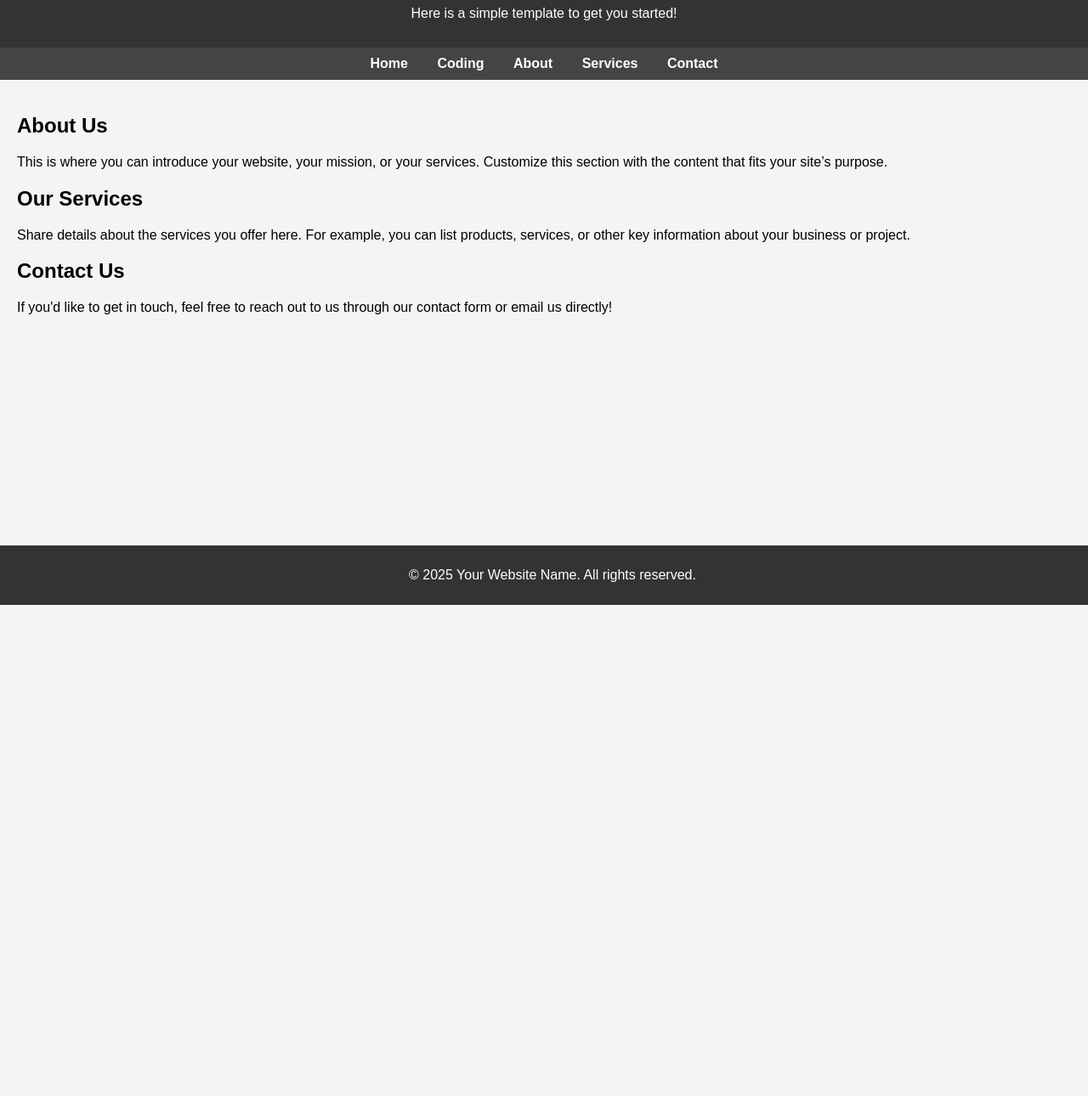
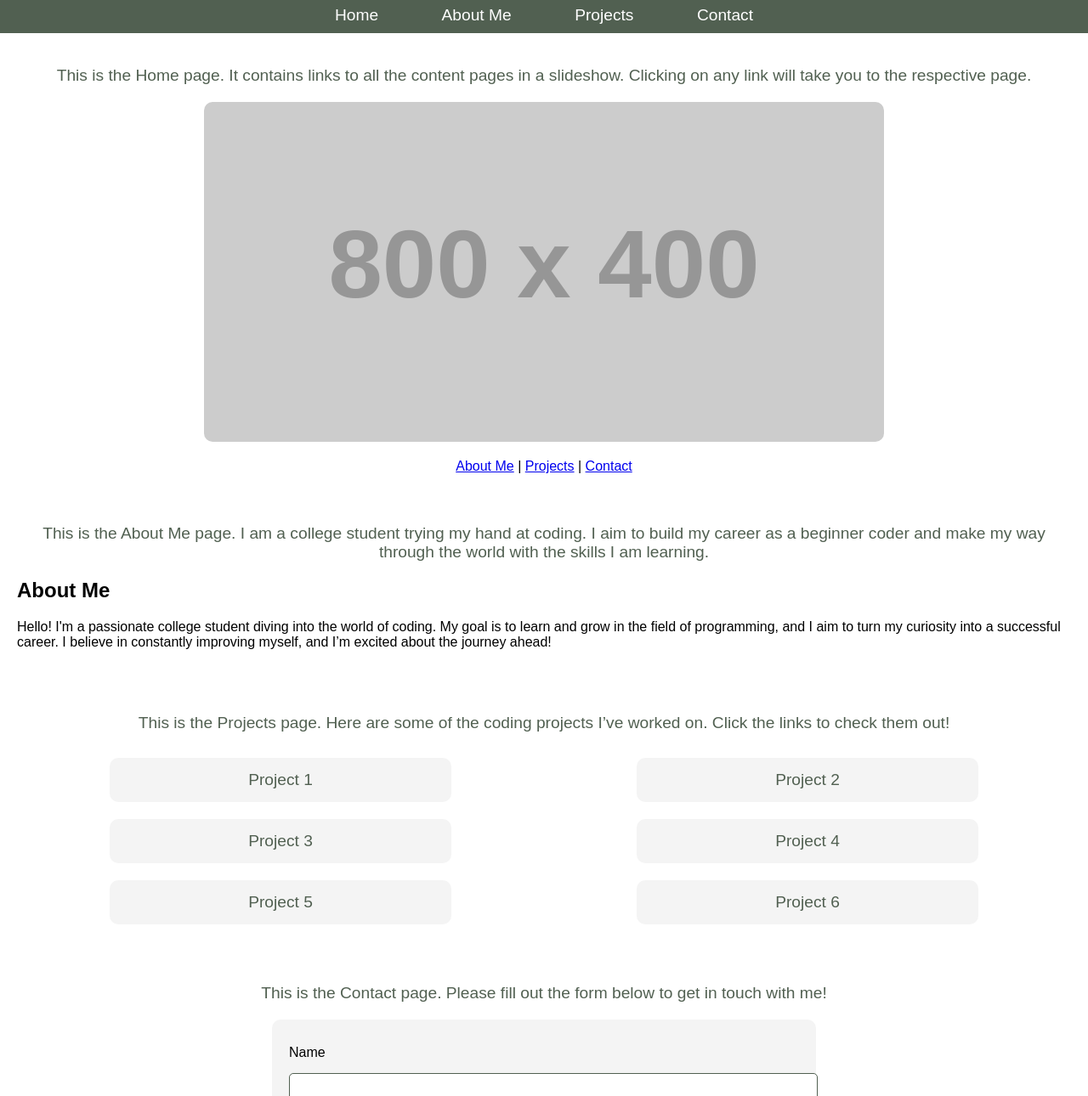
Before and after one commit to AyshaAziya/AyshaAziya.github.io, a plain HTML site: page index.html in a window 1280 px wide. Shown: the part 88-1378 px from the top of the page at 85% size. Before the commit the page ends 800 px from the top, so only its background shows below. Drawn offline with Linux system fonts and the light colour scheme; placeholder pictures from the web are drawn by us.

Commit message:
Update index.html

```diff
--- a/index.html
+++ b/index.html
@@ -1,97 +1,222 @@
 <!DOCTYPE html>
 <html lang="en">
+
 <head>
     <meta charset="UTF-8">
     <meta name="viewport" content="width=device-width, initial-scale=1.0">
-    <title>Your Website Title</title>
+    <title>My Portfolio Website</title>
     <style>
         body {
+            background-color: #FFFFFF;
+            color: #000000;
             font-family: Arial, sans-serif;
             margin: 0;
             padding: 0;
-            background-color: #f4f4f4;
         }
+
         header {
-            background-color: #333;
-            color: white;
-            padding: 15px 0;
+            background-color: #516051;
+            padding: 20px;
             text-align: center;
         }
+
+        header h1 {
+            margin: 0;
+            font-size: 2.5em;
+            color: #FFFFFF;
+        }
+
         nav {
             text-align: center;
-            background-color: #444;
+            background-color: #516051;
             padding: 10px 0;
         }
+
         nav a {
-            color: white;
+            color: #FFFFFF;
+            text-decoration: none;
+            padding: 10px 20px;
+            font-size: 1.2em;
             margin: 0 15px;
-            text-decoration: none;
-            font-weight: bold;
         }
-        main {
+
+        nav a:hover {
+            background-color: #8C8C8C;
+        }
+
+        .container {
             padding: 20px;
         }
-        footer {
+
+        .slideshow {
+            display: flex;
+            justify-content: center;
+            align-items: center;
+            margin: 20px 0;
+        }
+
+        .slideshow img {
+            max-width: 80%;
+            height: auto;
+            border-radius: 10px;
+            transition: transform 0.5s ease;
+        }
+
+        .slideshow img:hover {
+            transform: scale(1.1);
+        }
+
+        .projects {
+            display: flex;
+            flex-wrap: wrap;
+            justify-content: space-around;
+        }
+
+        .project-card {
+            background-color: #f4f4f4;
+            padding: 15px;
+            margin: 10px;
+            border-radius: 10px;
+            width: 30%;
             text-align: center;
-            background-color: #333;
-            color: white;
+        }
+
+        .project-card a {
+            color: #516051;
+            text-decoration: none;
+            font-size: 1.2em;
+        }
+
+        .contact-form {
+            max-width: 600px;
+            margin: 0 auto;
+            padding: 20px;
+            background-color: #f4f4f4;
+            border-radius: 10px;
+        }
+
+        .contact-form label {
+            display: block;
+            margin: 10px 0 5px;
+        }
+
+        .contact-form input,
+        .contact-form textarea {
+            width: 100%;
             padding: 10px;
-            position: fixed;
-            bottom: 0;
-            width: 100%;
+            margin: 10px 0;
+            border: 1px solid #516051;
+            border-radius: 5px;
         }
-        .coding-content {
-            background-color: #fff;
-            padding: 20px;
-            margin-top: 20px;
-            border-radius: 8px;
-            box-shadow: 0 0 10px rgba(0, 0, 0, 0.1);
+
+        .contact-form button {
+            background-color: #516051;
+            color: #FFFFFF;
+            border: none;
+            padding: 10px 20px;
+            font-size: 1.2em;
+            cursor: pointer;
+            border-radius: 5px;
         }
-        pre {
-            background-color: #2e2e2e;
-            color: #fff;
-            padding: 10px;
-            border-radius: 8px;
-            font-size: 16px;
-            overflow-x: auto;
+
+        .contact-form button:hover {
+            background-color: #8C8C8C;
+        }
+
+        .page-description {
+            font-size: 1.2em;
+            color: #516051;
+            text-align: center;
+            margin-bottom: 20px;
         }
     </style>
 </head>
+
 <body>
 
 <header>
-        <h1>Welcome to My Website</h1>
-        <p>Here is a simple template to get you started!</p>
+    <h1>Welcome to My Portfolio</h1>
 </header>
 
 <nav>
-        <a href="index.html">Home</a>
-        <a href="coding.html">Coding</a>
-        <a href="#">About</a>
-        <a href="#">Services</a>
-        <a href="#">Contact</a>
+    <a href="#home">Home</a>
+    <a href="#about">About Me</a>
+    <a href="#projects">Projects</a>
+    <a href="#contact">Contact</a>
 </nav>
 
-    <main>
-        <section>
-            <h2>About Us</h2>
-            <p>This is where you can introduce your website, your mission, or your services. Customize this section with the content that fits your site’s purpose.</p>
+<!-- Home Page -->
+<section id="home" class="container">
+    <div class="page-description">
+        <p>This is the Home page. It contains links to all the content pages in a slideshow. Clicking on any link will take you to the respective page.</p>
+    </div>
+    <div class="slideshow">
+        <img src="https://via.placeholder.com/800x400/516051/FFFFFF?text=Home" alt="Home Slideshow Image">
+    </div>
+    <div style="text-align: center;">
+        <a href="#about">About Me</a> |
+        <a href="#projects">Projects</a> |
+        <a href="#contact">Contact</a>
+    </div>
 </section>
 
-        <section>
-            <h2>Our Services</h2>
-            <p>Share details about the services you offer here. For example, you can list products, services, or other key information about your business or project.</p>
+<!-- About Me Page -->
+<section id="about" class="container">
+    <div class="page-description">
+        <p>This is the About Me page. I am a college student trying my hand at coding. I aim to build my career as a beginner coder and make my way through the world with the skills I am learning.</p>
+    </div>
+    <div>
+        <h2>About Me</h2>
+        <p>Hello! I'm a passionate college student diving into the world of coding. My goal is to learn and grow in the field of programming, and I aim to turn my curiosity into a successful career. I believe in constantly improving myself, and I’m excited about the journey ahead!</p>
+    </div>
 </section>
 
-        <section>
-            <h2>Contact Us</h2>
-            <p>If you'd like to get in touch, feel free to reach out to us through our contact form or email us directly!</p>
+<!-- Projects Page -->
+<section id="projects" class="container">
+    <div class="page-description">
+        <p>This is the Projects page. Here are some of the coding projects I’ve worked on. Click the links to check them out!</p>
+    </div>
+    <div class="projects">
+        <div class="project-card">
+            <a href="https://trinket.io/python/db1619261e6c" target="_blank">Project 1</a>
+        </div>
+        <div class="project-card">
+            <a href="https://trinket.io/python/71f07c72bdbd" target="_blank">Project 2</a>
+        </div>
+        <div class="project-card">
+            <a href="https://trinket.io/python/71b7362eb6c3" target="_blank">Project 3</a>
+        </div>
+        <div class="project-card">
+            <a href="https://trinket.io/python/6098aac001b9" target="_blank">Project 4</a>
+        </div>
+        <div class="project-card">
+            <a href="https://trinket.io/python/73a15a6c0b07" target="_blank">Project 5</a>
+        </div>
+        <div class="project-card">
+            <a href="https://trinket.io/python/9c8338741ac7" target="_blank">Project 6</a>
+        </div>
+    </div>
 </section>
-    </main>
 
-    <footer>
-        <p>&copy; 2025 Your Website Name. All rights reserved.</p>
-    </footer>
+<!-- Contact Page -->
+<section id="contact" class="container">
+    <div class="page-description">
+        <p>This is the Contact page. Please fill out the form below to get in touch with me!</p>
+    </div>
+    <form class="contact-form">
+        <label for="name">Name</label>
+        <input type="text" id="name" name="name" required>
+
+        <label for="email">Email</label>
+        <input type="email" id="email" name="email" required>
+
+        <label for="message">Message</label>
+        <textarea id="message" name="message" rows="5" required></textarea>
+
+        <button type="submit">Send Message</button>
+    </form>
+</section>
 
 </body>
+
 </html>
```
Lines whose indentation alone changed are shown as unchanged.
